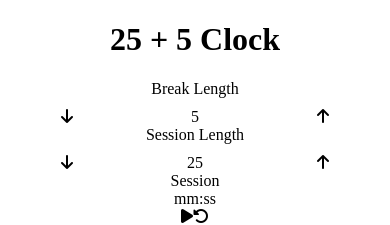
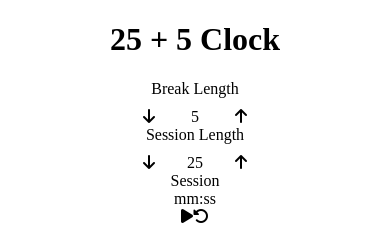
Before and after one commit to GuuStudio/25-5, a React (Vite) app: page / in a window 390 px wide. Shown: the top 225 px of the page. Built offline with nearby package versions, Linux system fonts and the light colour scheme.

Commit message:
tweaked stepper div responsive behaviour at 400px and below

```diff
--- a/src/App.css
+++ b/src/App.css
@@ -20,6 +20,8 @@
 @media (max-width: 400px) {
     .stepper-container {
         flex-direction: column;
+        width: 200px;
+        margin: auto;
     }
 }
 
@@ -54,6 +56,16 @@
   text-align: center;
 }
 
+@media (max-width: 400px) {
+    .decrement {
+        text-align: right;
+    }
+
+    .increment {
+        text-align: left;
+    }
+}
+
 #timer-section {
     display: flex;
     flex-direction: column;
```
